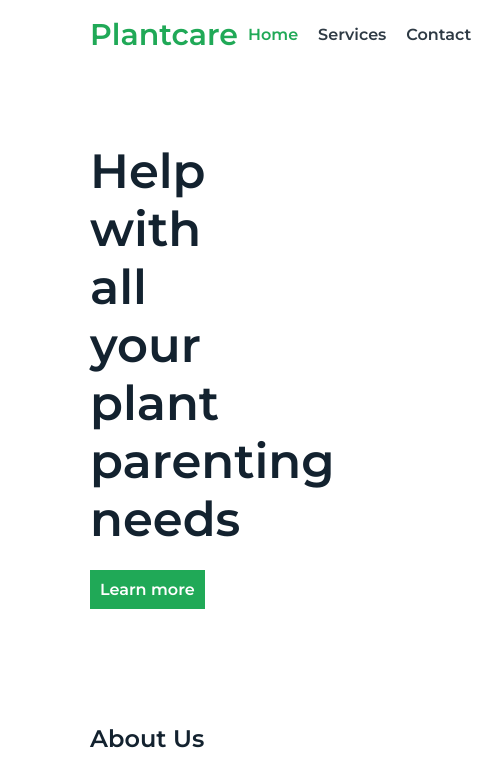
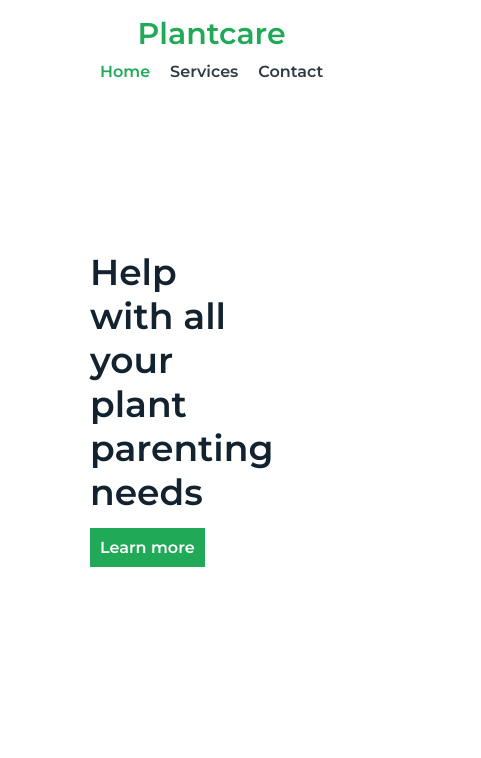
Before and after one commit to iiewa/hw2, a plain HTML site: page index.html in a window 390 px wide. Shown: the top 758 px of the page, 481 px wide, since content can reach past the window. Drawn offline with Linux system fonts and the light colour scheme.

Commit message:
Add files via upload

```diff
--- a/styles.css
+++ b/styles.css
@@ -65,19 +65,14 @@ div#hero_section {
     background-repeat: no-repeat;
     background-size: cover;
     width: 100%;
-    height: 600px;
+    height: 110%;
+    max-height: 600px;
     display: flex;
     align-items: center;
-}
-@media (max-width: 760px) {
-
 }
 div#text_and_button {
     display: flex;
     flex-flow: column wrap;
-}
-div#servicesintro_section {
-
 }
 div#servicesintro_section img {
     width: 30%;
@@ -91,6 +86,30 @@ div.img_grid {
     margin-bottom: 30px;
     gap: 10px;
 }
+@media (max-width: 600px) {
+    .nav {
+        display: flex;
+        flex-flow: column wrap;
+    }
+    h1 {
+        font-size: 36px;
+    }
+    div#hero_section {
+        background-position: 50% 0%;
+    }
+}
+/* @media (max-width: 320px) {
+    .nav {
+        display: flex;
+        flex-flow: column wrap;
+    }
+    h1 {
+        font-size: 30px;
+    }
+    div#hero_section {
+
+    }
+} */
 
 /* width of buttons 100%
    Max width: 300px
```
